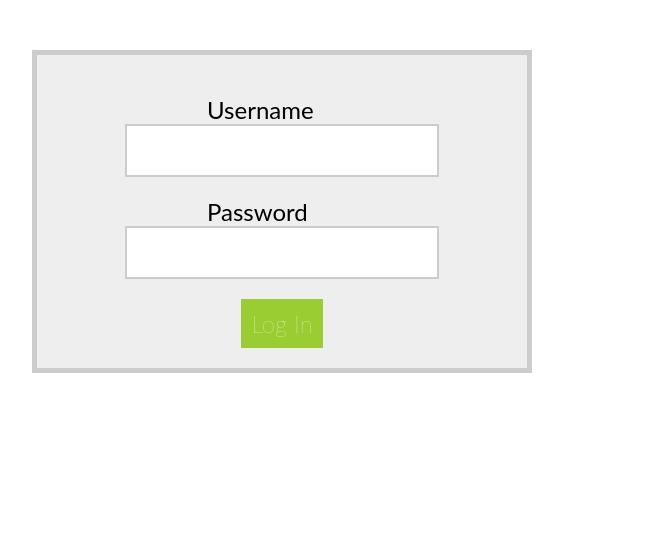
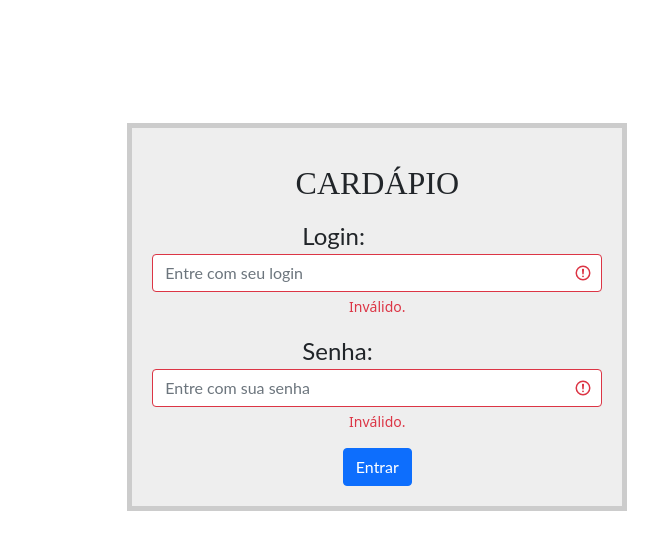
Before and after one commit to Mazutti12/cardapiopw3, a PHP site: page /login.php in a window 1280 px wide. Shown: the top 550 px of the page, without its empty margins (358-1016 px from the left). Run offline with PHP 8.4, Linux system fonts and the light colour scheme.

Commit message:
Update login.php

```diff
--- a/frontend/login/login.php
+++ b/frontend/login/login.php
@@ -1,23 +1,44 @@
 <!DOCTYPE html>
-<html lang="pt-br">
+<html lang="en">
+
 <head>
-    <meta charset="UTF-8">
-    <meta http-equiv="X-UA-Compatible" content="IE=edge">
-    <meta name="viewport" content="width=device-width, initial-scale=1.0">
-    <title>Document</title>
-    <link rel="stylesheet" href="style/style.css">
+    <title>Login</title>
+    <meta charset="utf-8">
+    <meta name="viewport" content="width=device-width, initial-scale=1">
+    <link href="https://cdn.jsdelivr.net/npm/bootstrap@5.0.2/dist/css/bootstrap.min.css" rel="stylesheet" integrity="sha384-EVSTQN3/azprG1Anm3QDgpJLIm9Nao0Yz1ztcQTwFspd3yD65VohhpuuCOmLASjC" crossorigin="anonymous">
+    <script src="https://cdn.jsdelivr.net/npm/bootstrap@5.1.3/dist/js/bootstrap.bundle.min.js"></script>
+    <link rel="stylesheet" href="style.css">
 </head>
+
 <body>
-<form method="post" action="" name="signin-form">
-  <div class="form-element">
-    <label>Username</label>
-    <input type="text" name="username" pattern="[a-zA-Z0-9]+" required />
-  </div>
-  <div class="form-element">
-    <label>Password</label>
-    <input type="password" name="password" required />
-  </div>
-  <button type="submit" name="login" value="login">Log In</button>
-</form>
+
+    <div class="col-sm-5 container pt-5">
+
+        <form action="index.php" method="POST" class="was-validated " >
+
+            <div class="mb-3 mt-3" >
+                <h1>Cardápio</h1>
+            </div>
+            <div class="mb-3 mt-3" >
+                <label for="email">Login:</label>
+                <input type="name" class="form-control" id="email" placeholder="Entre com seu login" name="email" required>
+                <div class="valid-feedback">Válido.</div>
+                <div class="invalid-feedback">Inválido.</div>
+            </div>
+            <div class="mb-3">
+                <label for="senha">Senha:</label>
+                <input type="password" class="form-control" id="senha" placeholder="Entre com sua senha" name="senha" required>
+                <div class="valid-feedback">Válido.</div>
+                <div class="invalid-feedback">Inválido.</div>
+            </div>
+
+            <div class="botao">
+                <button type="submit" class="btn btn-primary">Entrar</button>
+            </div>
+
+        </form>
+    </div>
+
 </body>
+
 </html>
```
